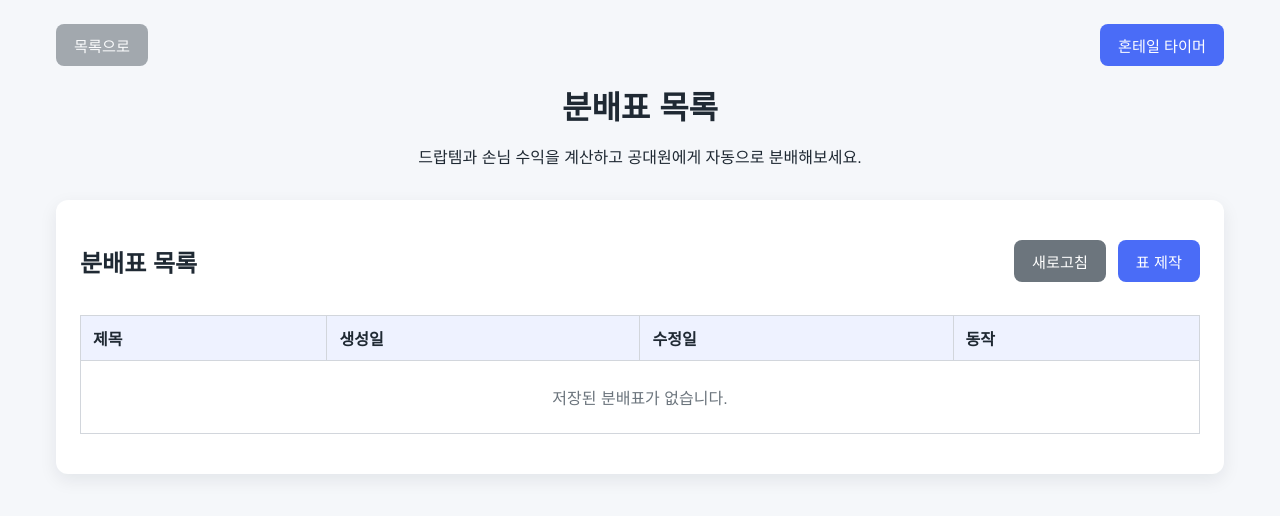
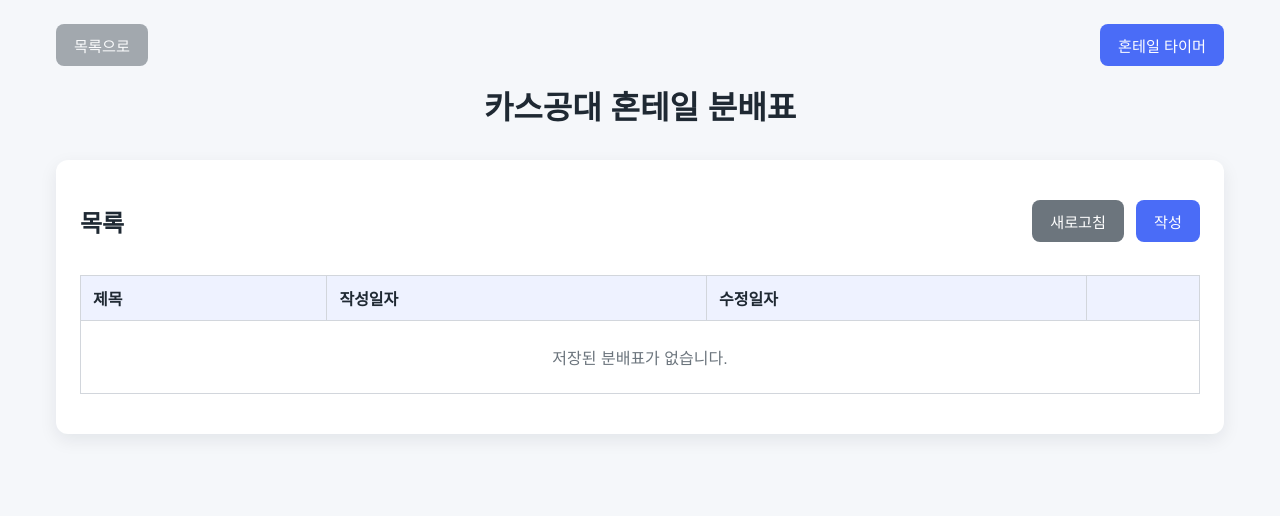
Before and after one commit to ditto114/tempzokuweb, a website: page public/index.html in a window 1280 px wide. Drawn offline with Linux system fonts and the light colour scheme; no server answers.

Commit message:
11121254

```diff
--- a/public/index.html
+++ b/public/index.html
@@ -3,7 +3,7 @@
 <head>
   <meta charset="UTF-8" />
   <meta name="viewport" content="width=device-width, initial-scale=1.0" />
-  <title>공대 분배 도우미</title>
+  <title>카스공대 분배표</title>
   <link rel="stylesheet" href="style.css" />
 </head>
 <body>
@@ -14,26 +14,26 @@
     </nav>
 
     <header>
-      <h1 id="page-title">공대 분배 도우미</h1>
-      <p>드랍템과 손님 수익을 계산하고 공대원에게 자동으로 분배해보세요.</p>
+      <h1 id="page-title">카스공대 분배표</h1>
+      <p></p>
     </header>
 
     <main>
       <section id="list-page" class="card">
         <div class="card-header">
-          <h2>분배표 목록</h2>
+          <h2>목록</h2>
           <div class="card-actions">
             <button id="refresh-distributions" class="secondary">새로고침</button>
-            <button id="list-create" class="primary">표 제작</button>
+            <button id="list-create" class="primary">작성</button>
           </div>
         </div>
         <table>
           <thead>
             <tr>
               <th>제목</th>
-              <th>생성일</th>
-              <th>수정일</th>
-              <th>동작</th>
+              <th>작성일자</th>
+              <th>수정일자</th>
+              <th></th>
             </tr>
           </thead>
           <tbody id="distribution-list-body">
--- a/public/script.js
+++ b/public/script.js
@@ -64,7 +64,7 @@ function setPageTitle(title) {
     return;
   }
   if (currentView === 'list') {
-    titleElement.textContent = '분배표 목록';
+    titleElement.textContent = '카스공대 혼테일 분배표';
   } else {
     titleElement.textContent = title || generateDefaultTitle();
   }
--- a/public/timers.js
+++ b/public/timers.js
@@ -444,7 +444,7 @@ function createResetSlider(timer) {
   const knob = document.createElement('button');
   knob.type = 'button';
   knob.className = 'timer-reset-knob';
-  knob.textContent = '➜';
+  knob.textContent = '';
 
   slider.appendChild(label);
   slider.appendChild(knob);
```
Also changed, not shown: public/timers.html (+2 -2 lines).
